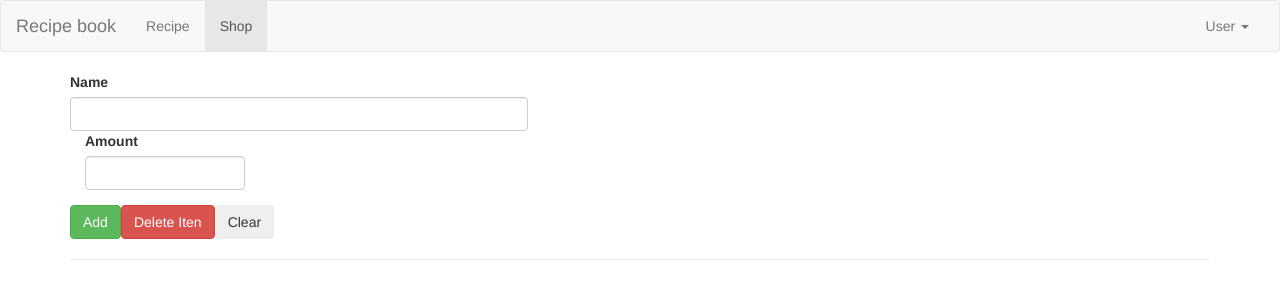
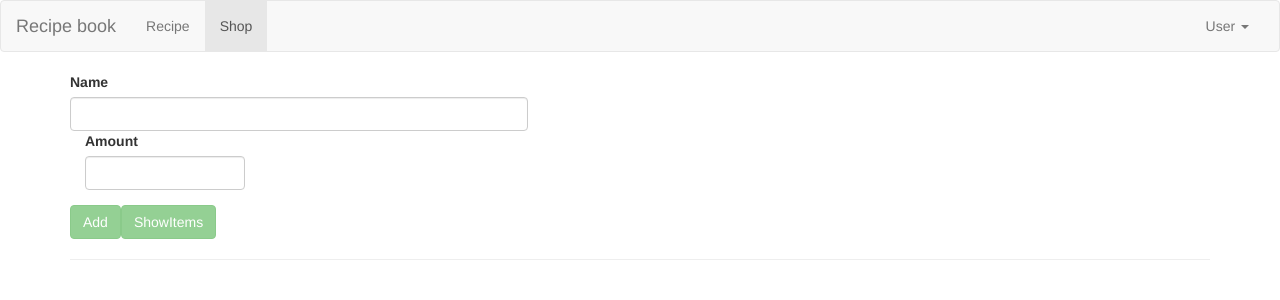
Before and after one commit to devili4enko/rbbook, an Angular app: page /shopping-list in a window 1280 px wide. Shown: the top 300 px of the page. Built offline with nearby package versions, Linux system fonts and the light colour scheme.

Commit message:
temp forms

```diff
--- a/src/app/shopping-list/shopping-list-add.component.html
+++ b/src/app/shopping-list/shopping-list-add.component.html
@@ -1,17 +1,19 @@
 <div class="row">
     <div class="col-xs-12">
-    <form id="shopping-list-add">
+        <form id="shopping-list-add" (ngSubmit)="onSubmit(f.value)" #f="ngForm">
             <div class="row">
                 <div class="col-sm-5">
                     <label for="" class="item-name">Name</label>
-          <input type="text" id="item-name" required class="form-control"></div>
+                    <input type="text" id="item-name" required class="form-control" ngModel name="name"></div>
             </div>
-      <div class="col-sm-2 form-group"><label for="item-amount">Amount</label><input type="text" class="form-control" id="item-amount"></div>
+            <div class="col-sm-2 form-group"><label for="item-amount">Amount</label><input type="text" class="form-control" id="item-amount" ngModel name="amount"></div>
             <div class="row">
                 <div class="col-xs-12">
-          <button type="submit" class="btn btn-success">Add</button>
-          <button type="submit" class="btn btn-danger">Delete Iten</button>
-          <button type="submit" class="btn btn-orimary">Clear</button>
+                    <button type="submit" class="btn btn-success" *ngIf="isAdd" [disabled]="!f.valid">Add</button>
+                    <button type="button" class="btn btn-success" *ngIf="isAdd" [disabled]="!f.valid" (click)="showItems()">ShowItems</button>
+                    <button type="submit" class="btn btn-danger" *ngIf="!isAdd" [disabled]="!f.valid">Save Iten</button>
+                    <button type="button" class="btn btn-danger" *ngIf="!isAdd" [disabled]="!f.valid">Delete Iten</button>
+                    <button type="button" class="btn btn-orimary" *ngIf="!isAdd" [disabled]="!f.valid">Clear</button>
                 </div>
             </div>
         </form>
--- a/src/app/shopping-list/shopping-list-add.component.ts
+++ b/src/app/shopping-list/shopping-list-add.component.ts
@@ -1,14 +1,29 @@
-import { Component, OnInit } from '@angular/core';
+import { ShoppingListService } from './shopping-list.service';
+import { Ingridient } from './../shared/ingridient';
+import { Component, OnChanges, Input } from '@angular/core';
 
 @Component({
   selector: 'rb-shopping-list-add',
   templateUrl: './shopping-list-add.component.html'
 })
-export class ShoppingListAddComponent implements OnInit {
+export class ShoppingListAddComponent implements OnChanges {
 
-  constructor() { }
+  @Input() item: Ingridient;
+  isAdd = true;
+  constructor(private sls: ShoppingListService) { }
 
-  ngOnInit() {
+  ngOnChanges(changes) {
+    console.log(changes);
   }
 
+  onSubmit(item: Ingridient) {
+    console.log(item);
+    if (this.isAdd) {
+      this.sls.addItems([item]);
+    }
+  }
+
+  showItems() {
+    console.log(this.sls.getItems());
+  }
 }
--- a/src/app/shopping-list/shopping-list.component.html
+++ b/src/app/shopping-list/shopping-list.component.html
@@ -1,9 +1,9 @@
 <div class="row">
   <div class="col-xs-12">
-    <rb-shopping-list-add></rb-shopping-list-add>
+    <rb-shopping-list-add [item]="selectedItem"></rb-shopping-list-add>
     <hr>
     <ul class="list-group">
-      <a class="list-group-item" *ngFor="let item of items">{{item.name}}</a>
+      <a class="list-group-item" *ngFor="let item of items" (click)="onSelectItem(item)">{{item.name}}</a>
     </ul>
   </div>
 </div>
--- a/src/app/shopping-list/shopping-list.component.ts
+++ b/src/app/shopping-list/shopping-list.component.ts
@@ -1,7 +1,7 @@
 import { Component, OnInit } from '@angular/core';
 
-import {Ingridient} from "../shared/ingridient"
-import {ShoppingListService} from "./shopping-list.service"
+import { Ingridient } from "../shared/ingridient"
+import { ShoppingListService } from "./shopping-list.service"
 
 @Component({
   selector: 'rb-shopping-list',
@@ -9,11 +9,17 @@ import {ShoppingListService} from "./shopping-list.service"
 })
 export class ShoppingListComponent implements OnInit {
 
-items: Ingridient[] = [];
+  items: Ingridient[] = [];
+  selectedItem: Ingridient = null;
+
   constructor(private shoppingListService: ShoppingListService) { }
 
   ngOnInit() {
     this.items = this.shoppingListService.getItems();
   }
 
+  onSelectItem(item: Ingridient) {
+
+  }
+
 }
```
Lines whose indentation alone changed are shown as unchanged.
